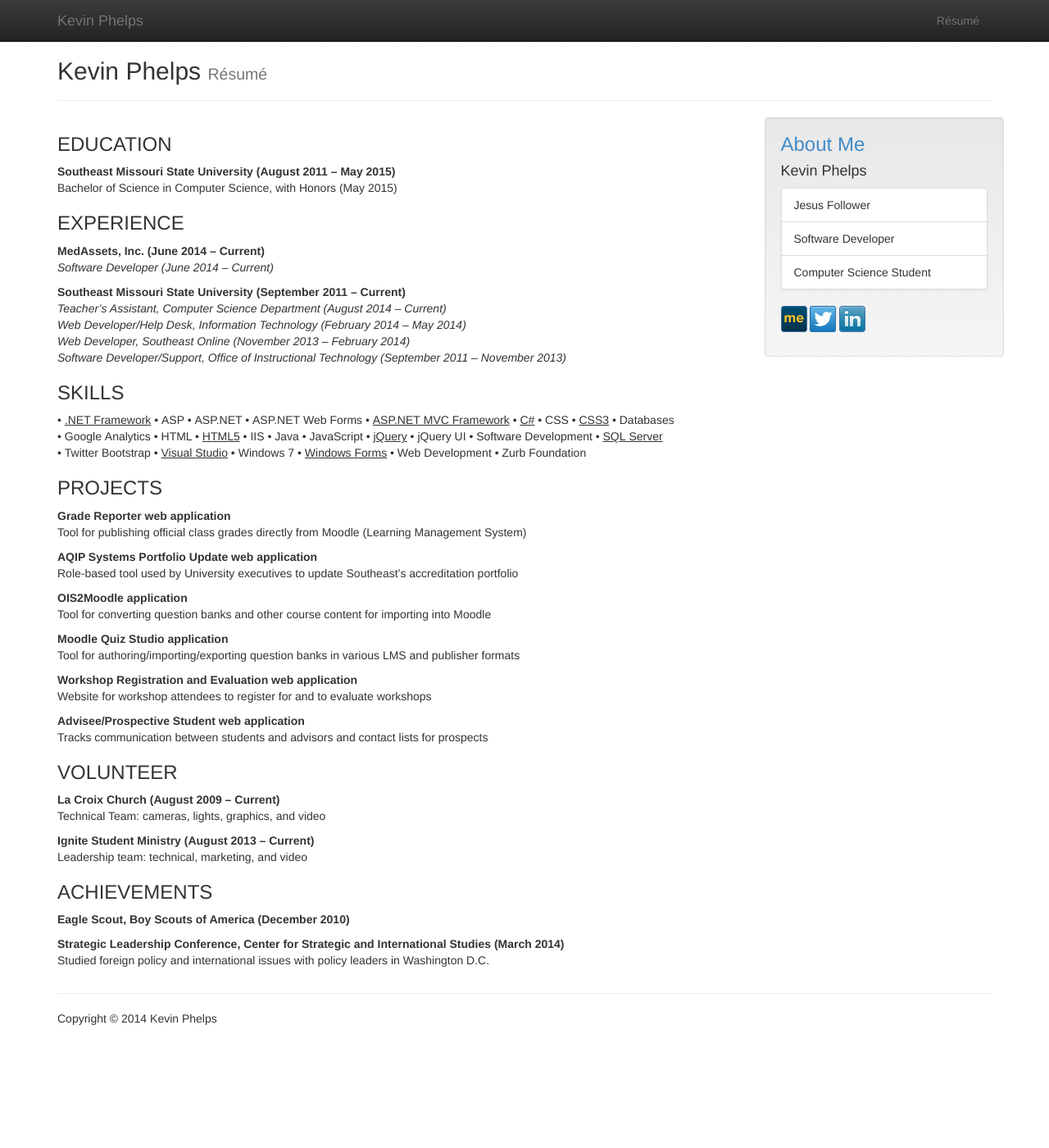
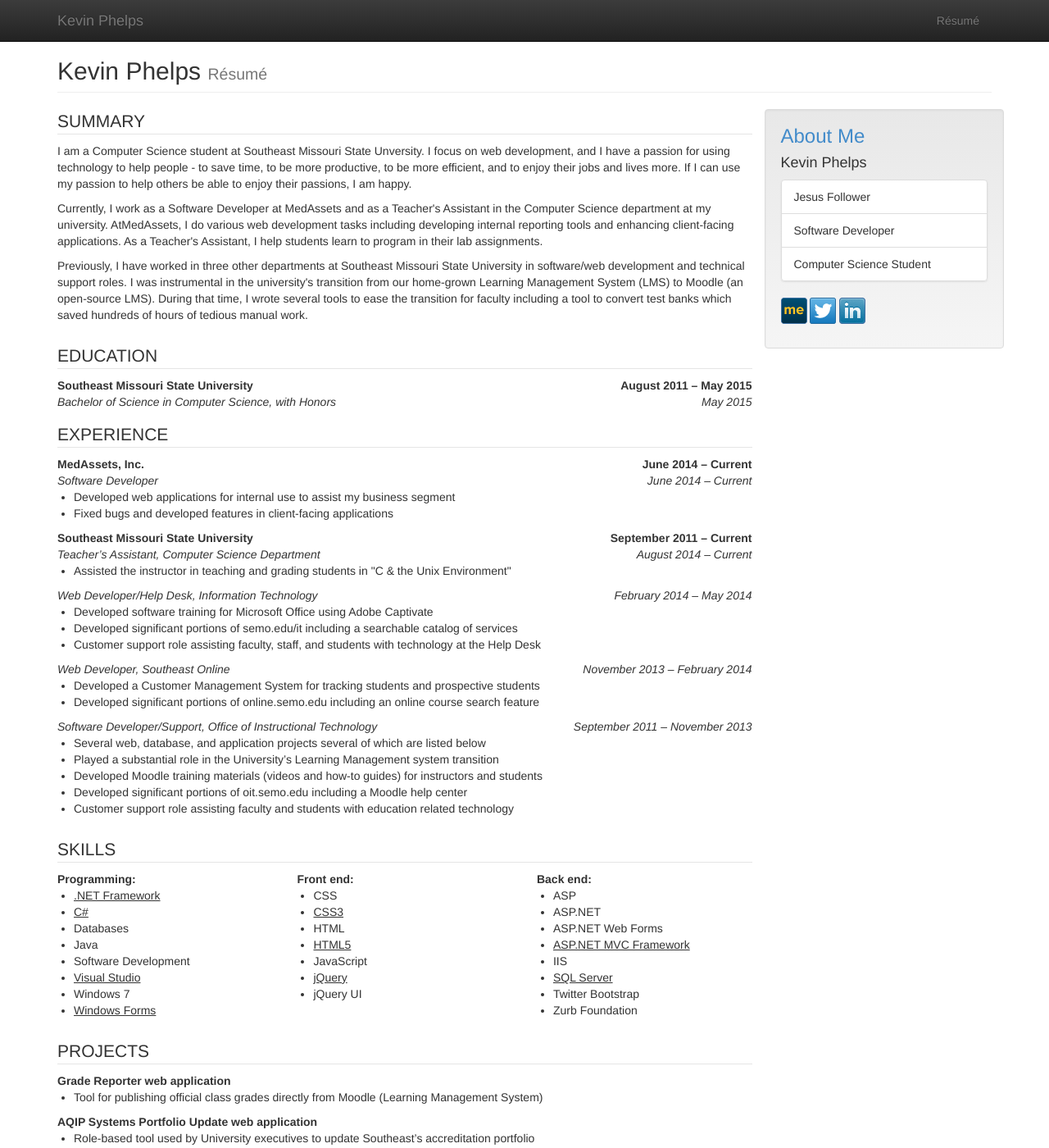
Before and after one commit to kevinphelps/kevinphelps.me, a Jekyll site: the page built from resume.html, in a window 1280 px wide and 1400 px high. Shown: the whole window at 82% size. Built offline with Jekyll 4.4.1, drawn with Linux system fonts in a browser that asks for light colours; Markdown is read by kramdown in place of the engine named in the settings; some of the changed text lies outside the part shown.

Commit message:
resume formating

```diff
--- a/css/site.css
+++ b/css/site.css
@@ -1,2 +1,21 @@
+.page-header > h2 { margin-bottom: 0px; }
 .body-content { padding-top: 30px; }
 .no-margin { margin: 0px; }
+
+/*********************************** Résumé ***********************************/
+.resume legend { margin-bottom: 10px; }
+.resume ul { padding-left: 20px; }
+
+.resume .section { margin-bottom: 15px; }
+.resume .section.tight p { margin-bottom: 0px; }
+
+.resume .place { font-weight: bold; }
+.resume .title { font-style: italic; }
+.resume .project { font-weight: bold; }
+.resume .date { float: right; }
+
+@media (max-width: 800px) {
+  .resume .date { float: none; }
+  .resume .date::before { content: '('; }
+  .resume .date::after { content: ')'; }
+}
--- a/resume.html
+++ b/resume.html
@@ -3,94 +3,181 @@
 title: Résumé
 ---
 
-<h3>EDUCATION</h3>
-<p>
-  <b>Southeast Missouri State University (August 2011 – May 2015)</b><br />
-  Bachelor of Science in Computer Science, with Honors (May 2015)
-</p>
+<div class="resume">
+  <fieldset class="section">
+    <legend>SUMMARY</legend>
 
-<h3>EXPERIENCE</h3>
-<p>
-  <b>MedAssets, Inc. (June 2014 – Current)</b><br />
-  <i>Software Developer (June 2014 – Current)</i>
-</p>
-<p>
-  <b>Southeast Missouri State University (September 2011 – Current)</b><br />
-  <i>Teacher’s Assistant, Computer Science Department (August 2014 – Current)</i><br />
-  <i>Web Developer/Help Desk, Information Technology (February 2014 – May 2014)</i><br />
-  <i>Web Developer, Southeast Online (November 2013 – February 2014)</i><br />
-  <i>Software Developer/Support, Office of Instructional Technology (September 2011 – November 2013)</i>
-</p>
+    <p>
+      I am a Computer Science student at Southeast Missouri State Unversity. I
+      focus on web development, and I have a passion for using technology to
+      help people - to save time, to be more productive, to be more efficient,
+      and to enjoy their jobs and lives more. If I can use my passion to help
+      others be able to enjoy their passions, I am happy.
+    </p>
+    <p>
+      Currently, I work as a Software Developer at MedAssets and as a Teacher's
+      Assistant in the Computer Science department at my university. AtMedAssets,
+      I do various web development tasks including developing internal reporting
+      tools and enhancing client-facing applications. As a Teacher's Assistant,
+      I help students learn to program in their lab assignments.
+    </p>
+    <p>
+      Previously, I have worked in three other departments at Southeast Missouri
+      State University in software/web development and technical support roles.
+      I was instrumental in the university's transition from our home-grown
+      Learning Management System (LMS) to Moodle (an open-source LMS). During
+      that time, I wrote several tools to ease the transition for faculty
+      including a tool to convert test banks which saved hundreds of hours of
+      tedious manual work.
+    </p>
+  </fieldset>
 
-<h3>SKILLS</h3>
-<p>
-  •&nbsp;<u>.NET Framework</u>
-  •&nbsp;ASP
-  •&nbsp;ASP.NET
-  •&nbsp;ASP.NET&nbsp;Web&nbsp;Forms
-  •&nbsp;<u>ASP.NET&nbsp;MVC&nbsp;Framework</u>
-  •&nbsp;<u>C#</u>
-  •&nbsp;CSS
-  •&nbsp;<u>CSS3</u>
-  •&nbsp;Databases
-  •&nbsp;Google&nbsp;Analytics
-  •&nbsp;HTML
-  •&nbsp;<u>HTML5</u>
-  •&nbsp;IIS
-  •&nbsp;Java
-  •&nbsp;JavaScript
-  •&nbsp;<u>jQuery</u>
-  •&nbsp;jQuery&nbsp;UI
-  •&nbsp;Software&nbsp;Development
-  •&nbsp;<u>SQL&nbsp;Server</u>
-  •&nbsp;Twitter&nbsp;Bootstrap
-  •&nbsp;<u>Visual&nbsp;Studio</u>
-  •&nbsp;Windows&nbsp;7
-  •&nbsp;<u>Windows&nbsp;Forms</u>
-  •&nbsp;Web&nbsp;Development
-  •&nbsp;Zurb&nbsp;Foundation
-</p>
+  <fieldset class="section tight">
+    <legend>EDUCATION</legend>
 
-<h3>PROJECTS</h3>
-<p>
-  <b>Grade Reporter web application</b><br />
-  Tool for publishing official class grades directly from Moodle (Learning Management System)
-</p>
-<p>
-  <b>AQIP Systems Portfolio Update web application</b><br />
-  Role-based tool used by University executives to update Southeast’s accreditation portfolio
-</p>
-<p>
-  <b>OIS2Moodle application</b><br />
-  Tool for converting question banks and other course content for importing into Moodle
-</p>
-<p>
-  <b>Moodle Quiz Studio application</b><br />
-  Tool for authoring/importing/exporting question banks in various LMS and publisher formats
-</p>
-<p>
-  <b>Workshop Registration and Evaluation web application</b><br />
-  Website for workshop attendees to register for and to evaluate workshops
-</p>
-<p>
-  <b>Advisee/Prospective Student web application</b><br />
-  Tracks communication between students and advisors and contact lists for prospects
-</p>
+    <p class="place">Southeast Missouri State University <span class="date">August 2011 – May 2015</span></p>
+    <p class="title">Bachelor of Science in Computer Science, with Honors <span class="date">May 2015</span></p>
+  </fieldset>
 
-<h3>VOLUNTEER</h3>
-<p>
-  <b>La Croix Church (August 2009 – Current)</b><br />
-  Technical Team: cameras, lights, graphics, and video
-</p>
-<p>
-  <b>Ignite Student Ministry (August 2013 – Current)</b><br />
-  Leadership team: technical, marketing, and video</p>
+  <fieldset class="section tight">
+    <legend>EXPERIENCE</legend>
 
-<h3>ACHIEVEMENTS</h3>
-<p>
-  <b>Eagle Scout, Boy Scouts of America (December 2010)</b>
-</p>
-<p>
-  <b>Strategic Leadership Conference, Center for Strategic and International Studies (March 2014)</b><br />
-  Studied foreign policy and international issues with policy leaders in Washington D.C.
-</p>
+    <p class="place">MedAssets, Inc. <span class="date">June 2014 – Current</span></p>
+    <p class="title">Software Developer <span class="date">June 2014 – Current</span></p>
+    <ul>
+      <li>Developed web applications for internal use to assist my business segment</li>
+      <li>Fixed bugs and developed features in client-facing applications</li>
+    </ul>
+
+    <p class="place">Southeast Missouri State University <span class="date">September 2011 – Current</span></p>
+    <p class="title">Teacher’s Assistant, Computer Science Department <span class="date">August 2014 – Current</span></p>
+    <ul>
+      <li>Assisted the instructor in teaching and grading students in "C & the Unix Environment"</li>
+    </ul>
+    <p class="title">Web Developer/Help Desk, Information Technology <span class="date">February 2014 – May 2014</span></p>
+    <ul>
+      <li>Developed software training for Microsoft Office using Adobe Captivate</li>
+      <li>Developed significant portions of semo.edu/it including a searchable catalog of services</li>
+      <li>Customer support role assisting faculty, staff, and students with technology at the Help Desk</li>
+    </ul>
+    <p class="title">Web Developer, Southeast Online <span class="date">November 2013 – February 2014</span></p>
+    <ul>
+      <li>Developed a Customer Management System for tracking students and prospective students</li>
+      <li>Developed significant portions of online.semo.edu including an online course search feature</li>
+    </ul>
+    <p class="title">Software Developer/Support, Office of Instructional Technology <span class="date">September 2011 – November 2013</span></p>
+    <ul>
+      <li>Several web, database, and application projects several of which are listed below</li>
+      <li>Played a substantial role in the University’s Learning Management system transition</li>
+      <li>Developed Moodle training materials (videos and how-to guides) for instructors and students</li>
+      <li>Developed significant portions of oit.semo.edu including a Moodle help center</li>
+      <li>Customer support role assisting faculty and students with education related technology</li>
+    </ul>
+  </fieldset>
+
+  <fieldset class="section tight">
+    <legend>SKILLS</legend>
+
+    <div class="row">
+      <div class="col-sm-4">
+        <p><b>Programming:</b></p>
+        <ul>
+          <li><u>.NET Framework</u></li>
+          <li><u>C#</u></li>
+          <li>Databases</li>
+          <li>Java</li>
+          <li>Software Development</li>
+          <li><u>Visual Studio</u></li>
+          <li>Windows 7</li>
+          <li><u>Windows Forms</u></li>
+        </ul>
+      </div>
+      <div class="col-sm-4">
+        <p><b>Front end:</b></p>
+        <ul>
+          <li>CSS</li>
+          <li><u>CSS3</u></li>
+          <li>HTML</li>
+          <li><u>HTML5</u></li>
+          <li>JavaScript</li>
+          <li><u>jQuery</u></li>
+          <li>jQuery UI</li>
+        </ul>
+      </div>
+      <div class="col-sm-4">
+        <p><b>Back end:</b></p>
+        <ul>
+          <li>ASP</li>
+          <li>ASP.NET</li>
+          <li>ASP.NET Web Forms</li>
+          <li><u>ASP.NET MVC Framework</u></li>
+          <li>IIS</li>
+          <li><u>SQL Server</u></li>
+          <li>Twitter Bootstrap</li>
+          <li>Zurb Foundation</li>
+        </ul>
+      </div>
+    </div>
+  </fieldset>
+
+  <fieldset class="section tight">
+    <legend>PROJECTS</legend>
+
+    <p class="project">Grade Reporter web application</p>
+    <ul>
+      <li>Tool for publishing official class grades directly from Moodle (Learning Management System)</li>
+    </ul>
+
+    <p class="project">AQIP Systems Portfolio Update web application</p>
+    <ul>
+      <li>Role-based tool used by University executives to update Southeast’s accreditation portfolio</li>
+    </ul>
+
+    <p class="project">OIS2Moodle application</p>
+    <ul>
+      <li>Tool for converting question banks and other course content for importing into Moodle</li>
+    </ul>
+
+    <p class="project">Moodle Quiz Studio application</p>
+    <ul>
+      <li>Tool for authoring/importing/exporting question banks in various LMS and publisher formats</li>
+    </ul>
+
+    <p class="project">Workshop Registration and Evaluation web application</p>
+    <ul>
+      <li>Website for workshop attendees to register for and to evaluate workshops</li>
+    </ul>
+
+    <p class="project">Advisee/Prospective Student web application</p>
+    <ul>
+      <li>Tracks communication between students and advisors and contact lists for prospects</li>
+    </ul>
+  </fieldset>
+
+  <fieldset class="section tight">
+    <legend>VOLUNTEER</legend>
+
+    <p class="place">La Croix Church <span class="date">August 2009 – Current</span></p>
+    <ul>
+      <li>Technical Team: cameras, lights, graphics, and video</li>
+    </ul>
+
+    <p class="place">Ignite Student Ministry <span class="date">August 2013 – Current</span></p>
+    <ul>
+      <li>Leadership team: technical, marketing, and video</li>
+    </ul>
+  </fieldset>
+
+  <fieldset class="section tight">
+    <legend>ACHIEVEMENTS</legend>
+
+    <p class="place">Eagle Scout, Boy Scouts of America <span class="date">December 2010</span></p>
+    <ul>
+    </ul>
+
+    <p class="place">Strategic Leadership Conference, Center for Strategic and International Studies <span class="date">March 2014</span></p>
+    <ul>
+      <li>Studied foreign policy and international issues with policy leaders in Washington D.C.
+    </ul>
+  </fieldset>
+</div>
```
